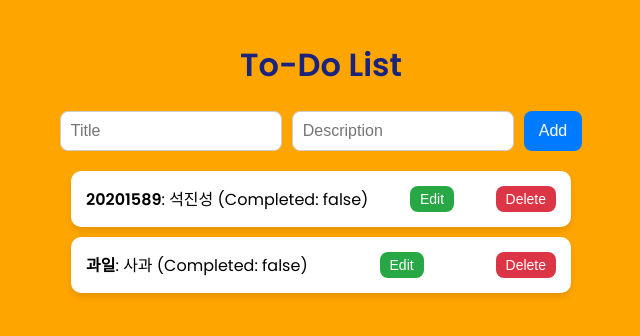
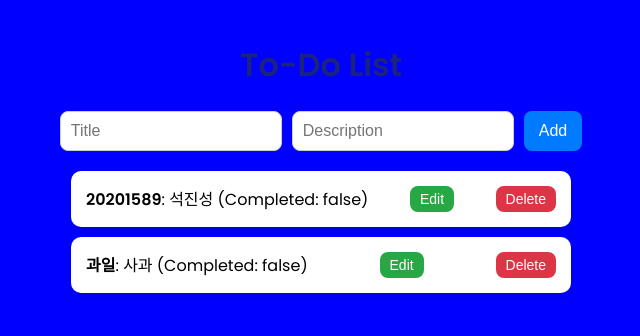
Before and after one commit to sucinicAcid/FastApi-Todos, a FastAPI app: page / in a window 1280 px wide. Shown: the top 336 px of the page, without its empty margins (319-959 px from the left). Run offline with FastAPI, Linux system fonts and the light colour scheme.

Commit message:
[feat] 배경화면을 파란색으로 바꾸기

```diff
--- a/fastapi-app/templates/index.html
+++ b/fastapi-app/templates/index.html
@@ -8,7 +8,7 @@
     <style>
         body {
             font-family: 'Poppins', sans-serif;
-            background-color: orange;
+            background-color: blue;
             text-align: center;
             margin: 0;
             padding: 20px;
```
